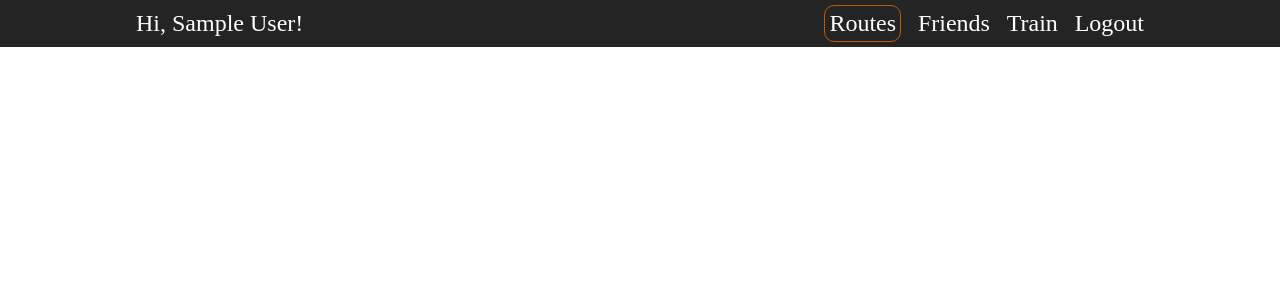
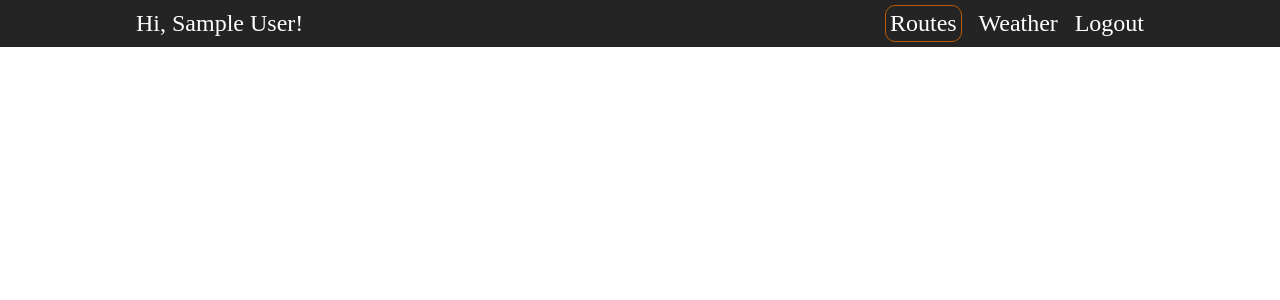
Before and after one commit to amanzanares410/run-this-town, a Django app: template runningApp/templates/runningApp/base_navbar.html in a window 1280 px wide. Shown: the top 300 px of the page. Run offline with Django 4.2, Linux system fonts and the light colour scheme; the template is opened without the code that fills it, so the values that code supplies are empty; the visitor is signed in with stand-in values (Sample User, id 1); some libraries are stand-ins or nearby versions; some web fonts are replaced.

Commit message:
add link to weather page

```diff
--- a/runningApp/templates/runningApp/base_navbar.html
+++ b/runningApp/templates/runningApp/base_navbar.html
@@ -20,8 +20,9 @@
             <svg xmlns="http://www.w3.org/2000/svg" width="24" height="24" viewBox="0 0 24 24" fill="none" stroke="currentColor" stroke-width="2" stroke-linecap="round" stroke-linejoin="round" class="lucide lucide-sprout"><path d="M7 20h10"/><path d="M10 20c5.5-2.5.8-6.4 3-10"/><path d="M9.5 9.4c1.1.8 1.8 2.2 2.3 3.7-2 .4-3.5.4-4.8-.3-1.2-.6-2.3-1.9-3-4.2 2.8-.5 4.4 0 5.5.8z"/><path d="M14.1 6a7 7 0 0 0-1.1 4c1.9-.1 3.3-.6 4.3-1.4 1-1 1.6-2.3 1.7-4.6-2.7.1-4 1-4.9 2z"/></svg> {% endcomment %}
 
             <span class="highlight"><a class="header-text" href="">Routes</a></span>
-            <a class="header-text" href="">Friends</a>
-            <a class="header-text" href="">Train</a>
+            <a class="header-text" href="{% url 'weather' %}">Weather</a>
+            {% comment %} <a class="header-text" href="">Friends</a>
+            <a class="header-text" href="">Train</a> {% endcomment %}
 
             <a class="header-text" href="{% url 'logout' %}">Logout</a>
         </div>
```
